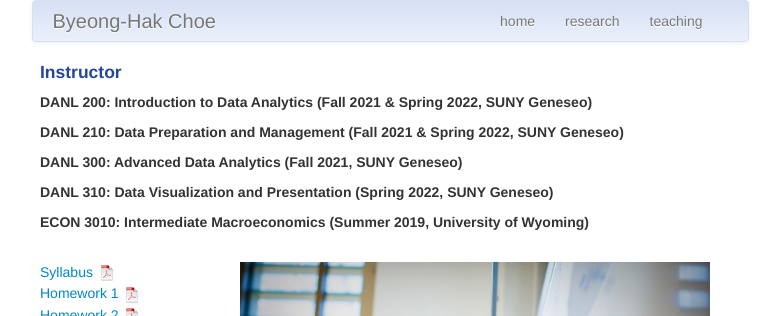
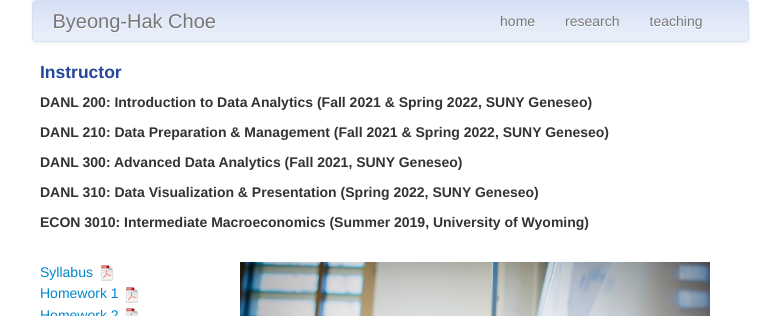
Before and after one commit to Erikwoj/bcecon.github.io, a Jekyll site: the page built from pages/teaching.md, in a window 1280 px wide. Shown: the top 316 px of the page, without its empty margins (250-1030 px from the left). Built offline with Jekyll 4.4.1, drawn with Linux system fonts in a browser that asks for light colours.

Commit message:
Update teaching.md

```diff
--- a/pages/teaching.md
+++ b/pages/teaching.md
@@ -10,11 +10,11 @@ description: B.H. Choe's teaching
 
 ##### <strong>DANL 200: Introduction to Data Analytics</strong> (Fall 2021 & Spring 2022, SUNY Geneseo)
 
-##### <strong>DANL 210: Data Preparation and Management</strong> (Fall 2021 & Spring 2022, SUNY Geneseo)
+##### <strong>DANL 210: Data Preparation & Management</strong> (Fall 2021 & Spring 2022, SUNY Geneseo)
 
 ##### <strong>DANL 300: Advanced Data Analytics</strong> (Fall 2021, SUNY Geneseo)
 
-##### <strong>DANL 310: Data Visualization and Presentation</strong> (Spring 2022, SUNY Geneseo)
+##### <strong>DANL 310: Data Visualization & Presentation</strong> (Spring 2022, SUNY Geneseo)
 
 ##### <strong>ECON 3010: Intermediate Macroeconomics</strong> (Summer 2019, University of Wyoming)
 <div class="container">
```
